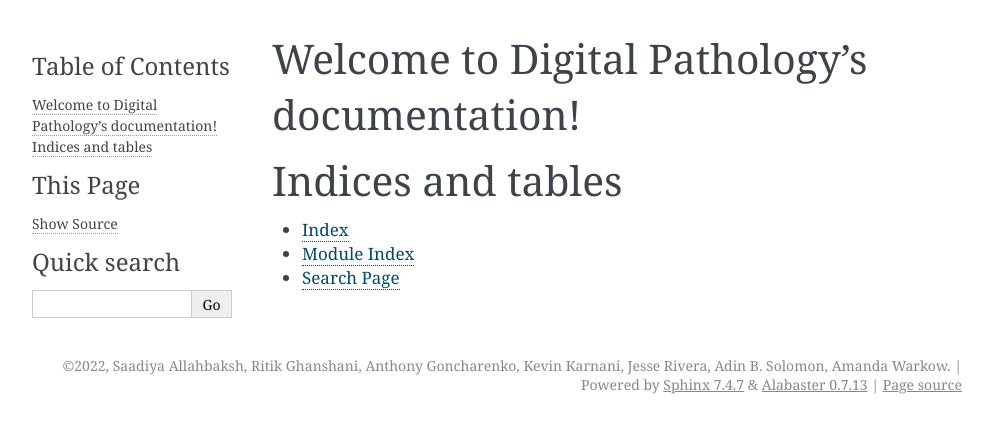
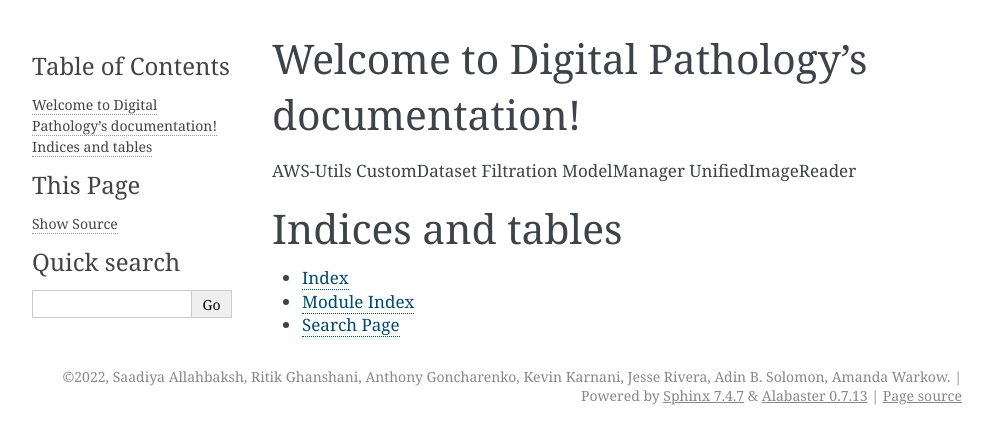
Before and after one commit to Digital-Pathology/ReadTheDocs, a Sphinx documentation site: the page built from docs/index.rst, in a window 1280 px wide. Shown: the top 444 px of the page, without its empty margins (148-1141 px from the left). Built offline with Sphinx 7.4.7, drawn with Linux system fonts in a browser that asks for light colours.

Commit message:
updated index.rst

```diff
--- a/docs/index.rst
+++ b/docs/index.rst
@@ -10,6 +10,11 @@ Welcome to Digital Pathology's documentation!
    :maxdepth: 2
    :caption: Contents:
 
+AWS-Utils
+CustomDataset
+Filtration
+ModelManager
+UnifiedImageReader
 
 
 Indices and tables
```
